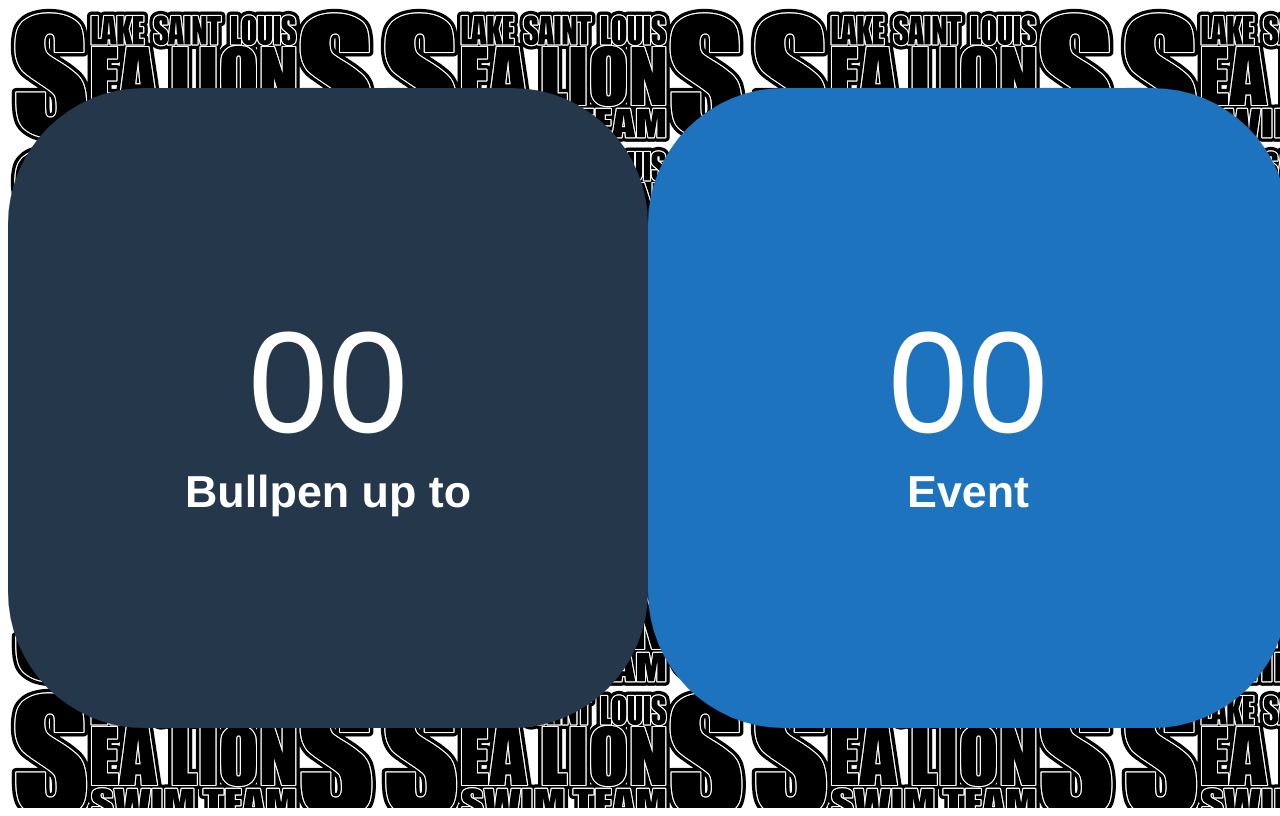
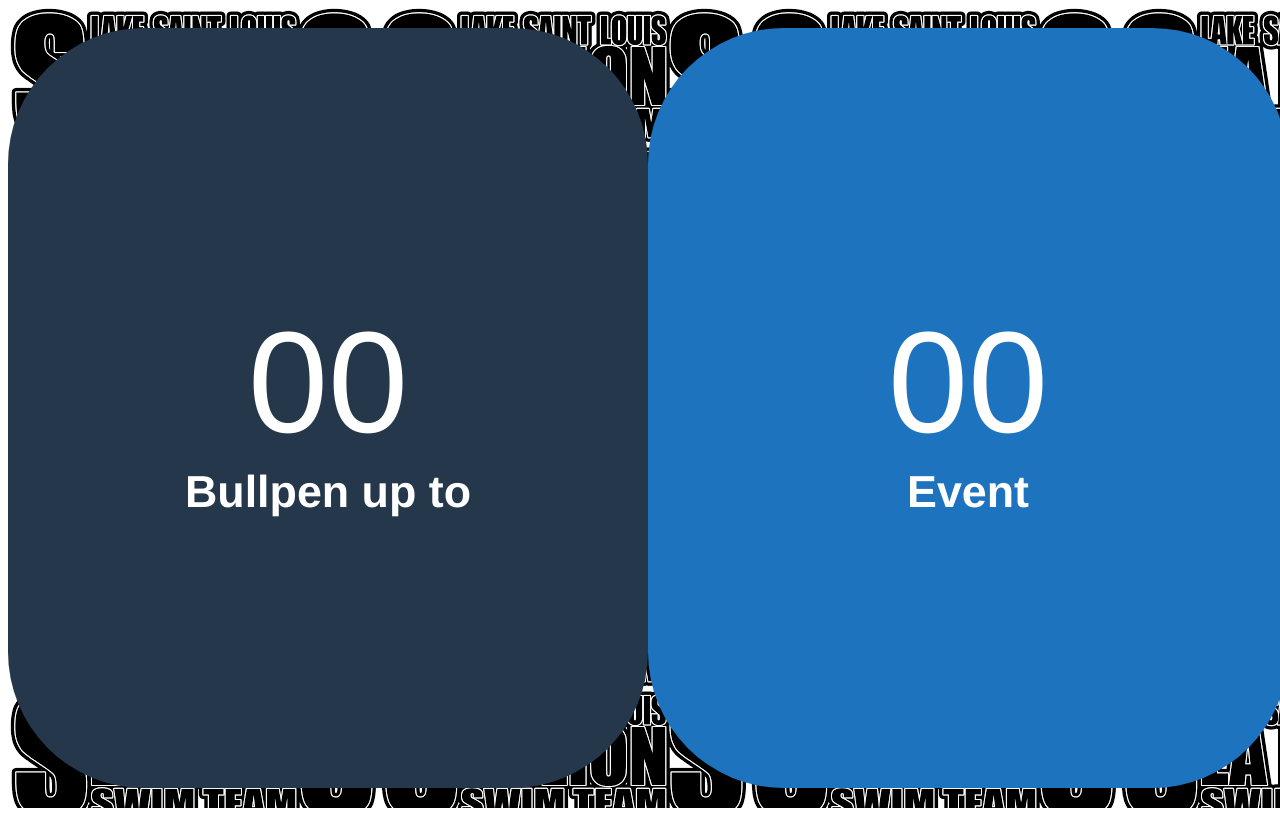
Before and after one commit to Sammons/sea-lions-swim-board, a Gatsby site: page /counter in a window 1280 px wide. Built offline with nearby package versions, Linux system fonts and the light colour scheme; Gatsby itself is replaced by a stand-in of ours.

Commit message:
index.tsx

```diff
--- a/src/pages/counter/index.tsx
+++ b/src/pages/counter/index.tsx
@@ -6,8 +6,8 @@
 import background from '../../images/sealionlogo.png';
 
 const CounterDiv = styled('div')`
-  height: 80vh;
-  width: 75vw;
+  height: 95vh;
+  width: 90vw;
   border-radius: 17vh;
   display: flex;
   align-items: center;
```
